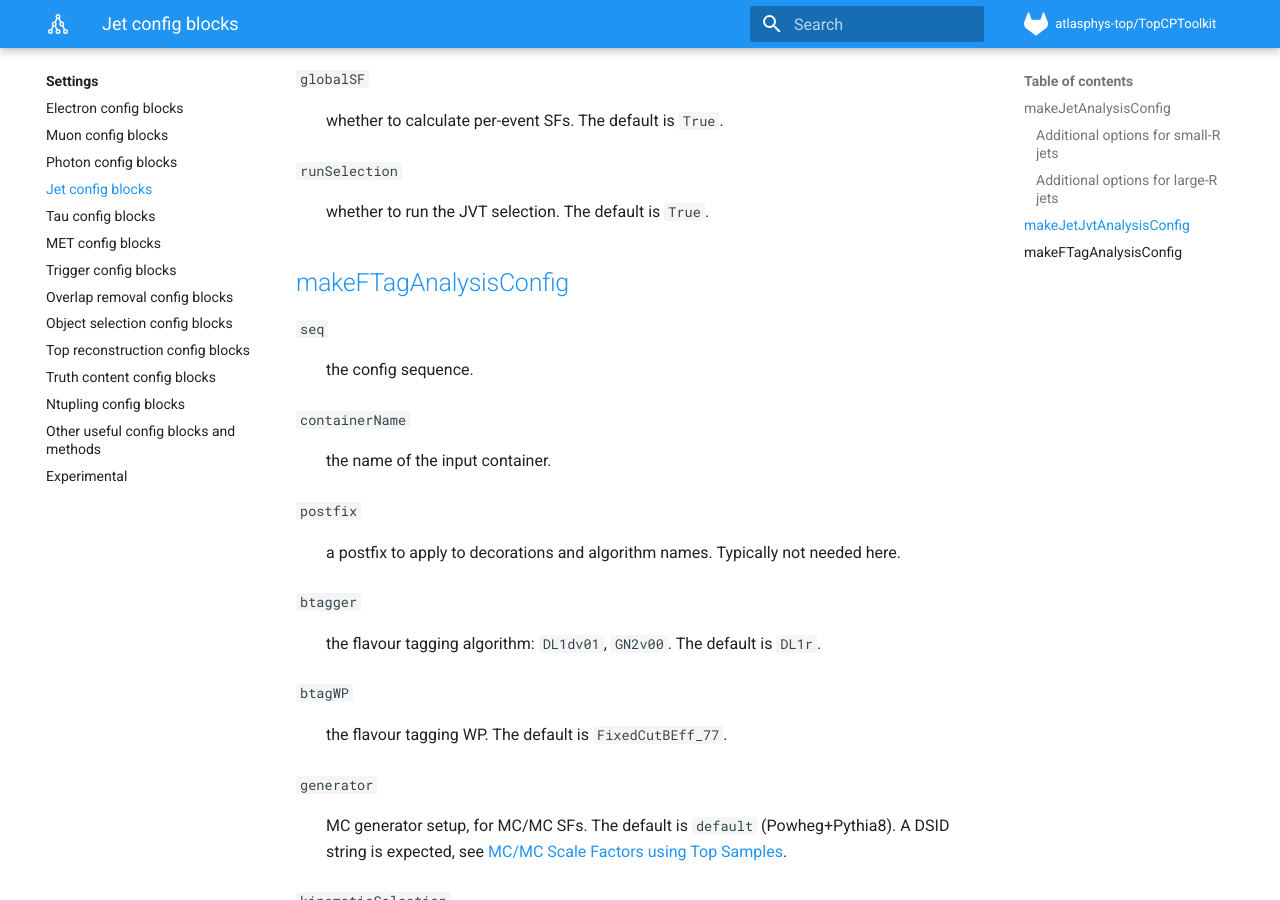
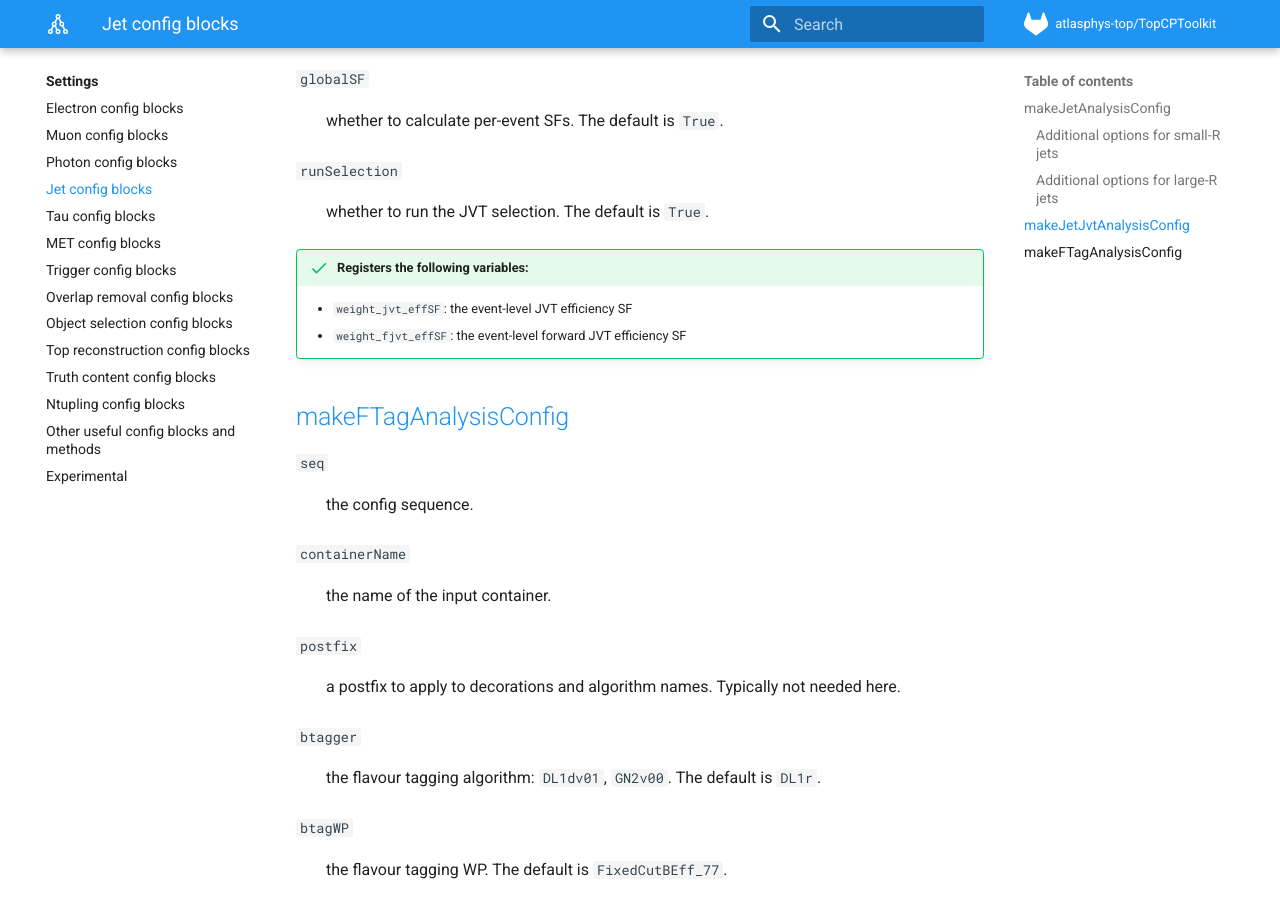
Before and after one commit to SuperNova76/TopCPToolKit, an MkDocs documentation site: the page built from docs/settings/jets.md, in a window 1280 px wide and 900 px high, scrolled down 2622 px. Built offline with MkDocs 1.6.1 and Material for MkDocs 9.7.7, drawn with Linux system fonts in a browser that asks for light colours; formulas are drawn with MathJax 3.

Commit message:
udpate docs

```diff
--- a/docs/settings/jets.md
+++ b/docs/settings/jets.md
@@ -82,6 +82,10 @@
 `runSelection`
 :   whether to run the JVT selection. The default is `True`.
 
+!!! success "Registers the following variables:"
+    - `weight_jvt_effSF`: the event-level JVT efficiency SF
+    - `weight_fjvt_effSF`: the event-level forward JVT efficiency SF
+
 ## [makeFTagAnalysisConfig](https://acode-browser1.usatlas.bnl.gov/lxr/source/athena/PhysicsAnalysis/Algorithms/FTagAnalysisAlgorithms/python/FTagAnalysisConfig.py)
 
 `seq`
```
